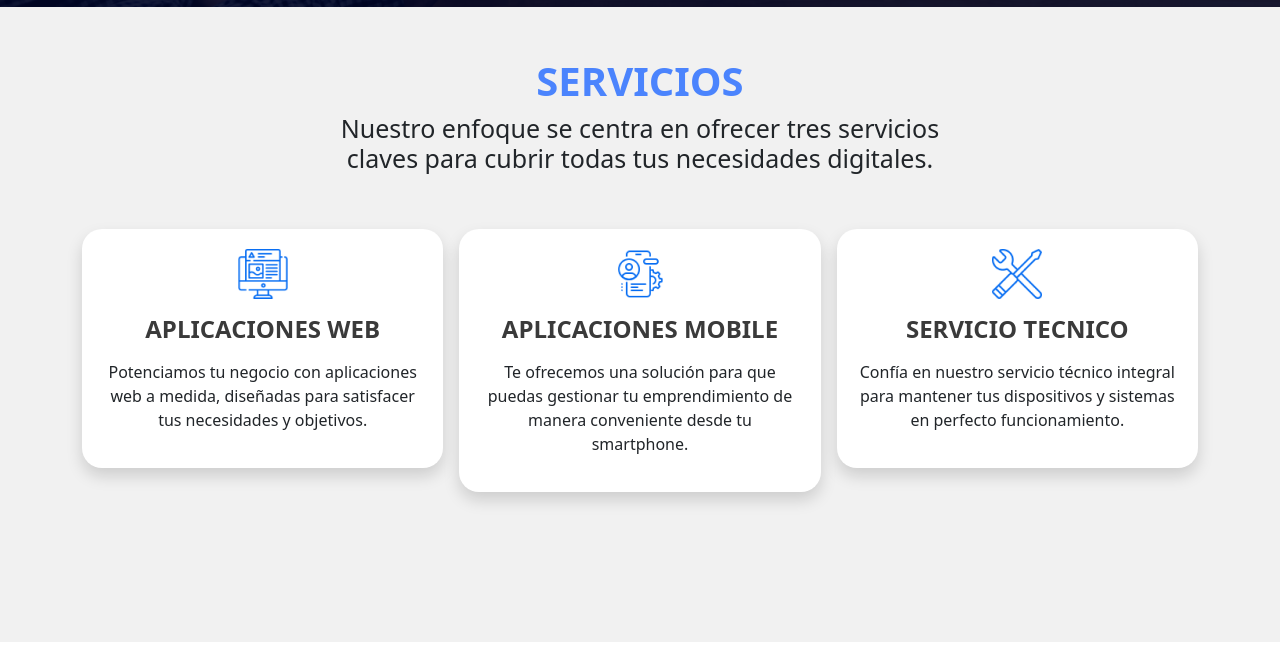
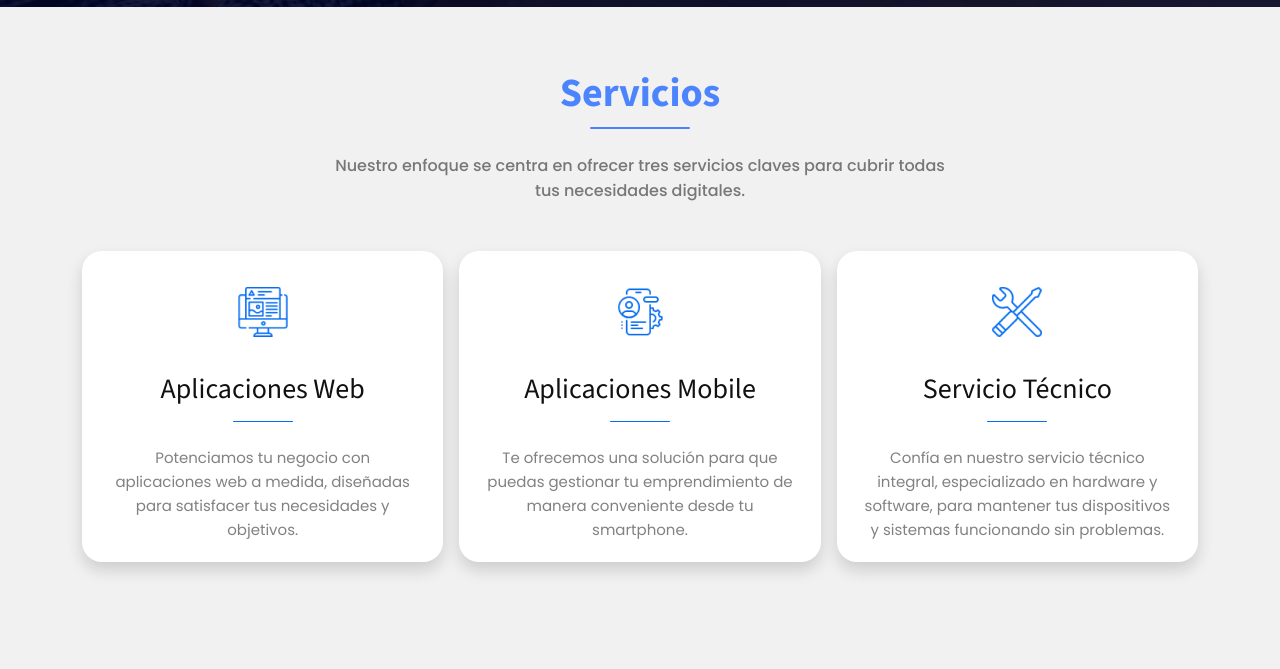
Before and after one commit to Empresa-CODEV/Portafolio-CO-DEV, a website: page index.html in a window 1280 px wide. Shown: the part 793-1462 px from the top of the page. Drawn offline with nearby package versions, Linux system fonts and the light colour scheme.

Commit message:
Modificando Seccion de Servicios

```diff
--- a/CSS/style-servicios.css
+++ b/CSS/style-servicios.css
@@ -1,4 +1,6 @@
-/* ====== ESTILOS DE LA SECCION SERVICIOS ====== */
+/* ====== Fuentes ====== */
+
+@import url('https://fonts.googleapis.com/css2?family=Poppins:wght@400;500&family=Source+Sans+3:wght@400;700&display=swap');
 
 .section{
     /*Relleno entre la pagina y los elementos*/
@@ -13,14 +15,34 @@
 
 .sub-heading h1 {
     /*Estilo del titulo secundario*/
+    color: rgba(42, 110, 255, 0.836);
+    font-family: 'Source Sans 3';
+    font-size: 40px;
+    font-style: normal;
     font-weight: 700;
-    color: rgba(42, 110, 255, 0.836);
+    line-height: 72px;
+    text-transform: capitalize;
+}
+
+.container-linea-servicios {
+    background: rgb(42, 110, 255, 0.836);
+    border-radius: 10px;
+    width: 100px;
+    height: 2px;
+    margin: 0 auto;
+    margin-top: -10px;
 }
 
 .sub-heading h2{
     /*Estilo del subtitulo secundario*/
-    font-weight: 400;
-    font-size: 25px;
+    color: rgba(38, 38, 38, 0.60);
+    font-family: 'Poppins';
+    font-size: 16px;
+    font-style: normal;
+    font-weight: 500;
+    line-height: 25px;
+    width: 98%;
+    margin: 0 auto;
 }
 
 .service-box{
@@ -34,9 +56,14 @@
 
 .service-content h3{
     /*Estilos del Titulo de cada servicio*/
-    font-size: 24px;
-    font-weight:700;
-    color: rgb(58, 58, 58);
+    color: #111;
+    font-family: 'Source Sans 3';
+    font-size: 28px;
+    font-style: normal;
+    font-weight: 400;
+    line-height: 72px;
+    text-transform: capitalize;
+    transition: color 0.4s ease;
 }
 
 .service-box:hover{
@@ -49,3 +76,24 @@
     /*Cuando el mouse pasa por encima del titulo del servicio, se le asigna el color dado*/
     color: rgb(15, 119, 255);
 }
+
+.container-linea-card {
+    background: #056CF2;
+    border-radius: 10px;
+    width: 60px;
+    height: 1px;
+    margin: 0 auto;
+    margin-top: -20px;
+}
+
+.service-content p {
+    /*Estilos del Parrafo de cada servicio */
+    color: rgba(115, 115, 115, 0.90);
+    font-family: 'Poppins';
+    font-size: 15px;
+    font-style: normal;
+    font-weight: 400;
+    line-height: 24px;
+    width: 98%;
+    margin: 0 auto;
+}
--- a/index.html
+++ b/index.html
@@ -208,9 +208,14 @@
       <div class="row mb-5">
         <div class="col-lg-7 col-md-8 m-auto">
           <div class="sub-heading text-center">
-            <h1>SERVICIOS</h1>
-            <h2>Nuestro enfoque se centra en ofrecer tres servicios claves para cubrir todas tus necesidades
-              digitales.</h2>
+            <h1>Servicios</h1>
+            <div class="container-linea-servicios mb-4">
+              <hr>
+            </div>
+            <h2>
+              Nuestro enfoque se centra en ofrecer tres servicios
+              claves para cubrir todas tus necesidades digitales.
+            </h2>
           </div>
         </div>
       </div>
@@ -218,37 +223,58 @@
       <div class="row g-3">
         <div class="col-lg-4 col-md-6">
           <div class="service-box shadow">
-            <div class="service-icon mb-3 text-center"> <!--SEPARO EL ICONO DEL TEXTO con mb-3-->
+            <div class="service-icon mb-3 text-center mt-3"> <!--SEPARO EL ICONO DEL TEXTO con mb-3-->
               <img src="./img/Servicios/Desarrollo-Web-color 1.png" class="img-fluid w-auto" alt="Icono Web">
             </div>
             <div class="service-content">
-              <h3 class="mb-3 text-center">APLICACIONES WEB</h3>
-              <p class="text-center">Potenciamos tu negocio con aplicaciones web a medida, diseñadas para satisfacer
-                tus necesidades y objetivos.</p>
+              <h3 class="mb-3 text-center">
+                Aplicaciones Web
+              </h3>
+              <div class="container-linea-card mb-4">
+                <hr>
+              </div>
+              <p class="text-center">
+                Potenciamos tu negocio con aplicaciones web a medida,
+                diseñadas para satisfacer tus necesidades y objetivos.
+              </p>
             </div>
           </div>
         </div>
         <div class="col-lg-4 col-md-6">
           <div class="service-box shadow">
-            <div class="service-icon mb-3 text-center">
+            <div class="service-icon mb-3 text-center mt-3">
               <img src="./img/Servicios/Desarrollo-Mobile-color 1.png" class="img-fluid w-auto" alt="Icono Mobile">
             </div>
             <div class="service-content">
-              <h3 class="mb-3 text-center">APLICACIONES MOBILE</h3>
-              <p class="text-center">Te ofrecemos una solución para que puedas gestionar tu emprendimiento de manera
-                conveniente desde tu smartphone.</p>
+              <h3 class="mb-3 text-center">
+                Aplicaciones Mobile
+              </h3>
+              <div class="container-linea-card mb-4">
+                <hr>
+              </div>
+              <p class="text-center">
+                Te ofrecemos una solución para que puedas gestionar tu
+                emprendimiento de manera conveniente desde tu smartphone.
+              </p>
             </div>
           </div>
         </div>
         <div class="col-lg-4 col-md-6">
           <div class="service-box shadow">
-            <div class="service-icon mb-3 text-center">
+            <div class="service-icon mb-3 text-center mt-3">
               <img src="./img/Servicios/Servicio-Tecnico-color 1.png" class="img-fluid w-auto" alt="Icono Tecnico">
             </div>
             <div class="service-content">
-              <h3 class="mb-3 text-center">SERVICIO TECNICO</h3>
-              <p class="text-center">Confía en nuestro servicio técnico integral para mantener tus dispositivos y
-                sistemas en perfecto funcionamiento.</p>
+              <h3 class="mb-3 text-center">
+                Servicio Técnico
+              </h3>
+              <div class="container-linea-card mb-4">
+                <hr>
+              </div>
+              <p class="text-center">
+                Confía en nuestro servicio técnico integral, especializado en hardware
+                y software, para mantener tus dispositivos y sistemas funcionando sin problemas.
+              </p>
             </div>
           </div>
         </div>
```
